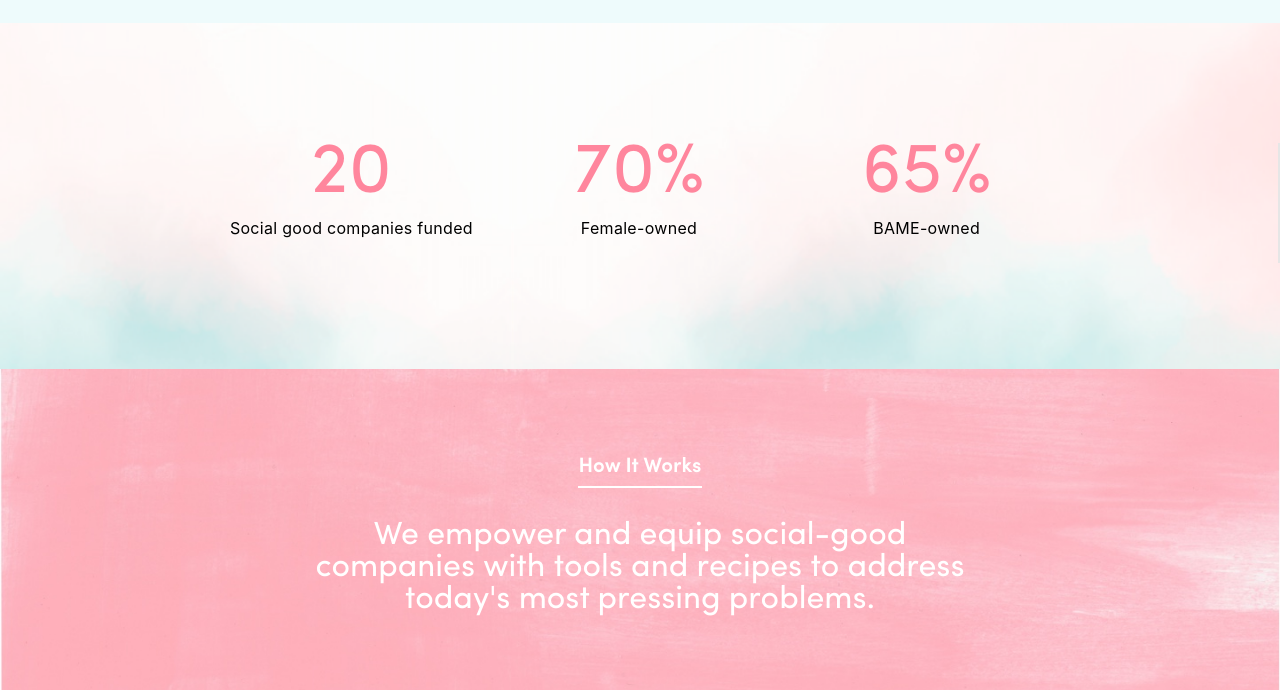
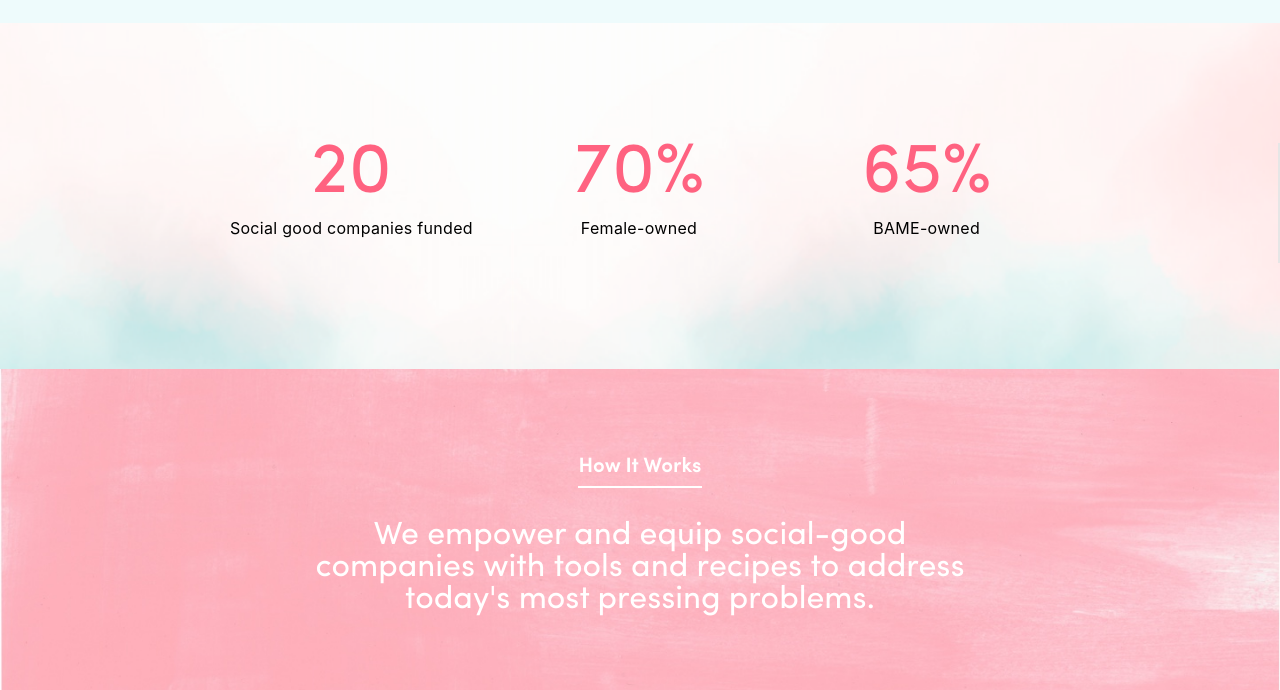
Before and after one commit to joyjade/upeffect, a plain HTML site: page index.html in a window 1280 px wide. Shown: the part 2640-3330 px from the top of the page. Drawn offline with Linux system fonts and the light colour scheme.

Commit message:
udpated images;

```diff
--- a/styles/styles.css
+++ b/styles/styles.css
@@ -10,7 +10,8 @@ body {
 
   --color: white;
   --pink: #F18D9E;
-  --bright-pink: #FF869D;
+  /* --bright-pink: #FF859C; */
+  --bright-pink: #FF6280;
   --teal: #66C3B8;
   --blue: #79CFDF;
   --royal-blue: #669FC3;
```
Also changed, not shown: assets/icons/benevolence.png, assets/icons/hand-over-shoulder.png, assets/icons/jobs.png, assets/icons/rocket-growth.png, 2 other files.
